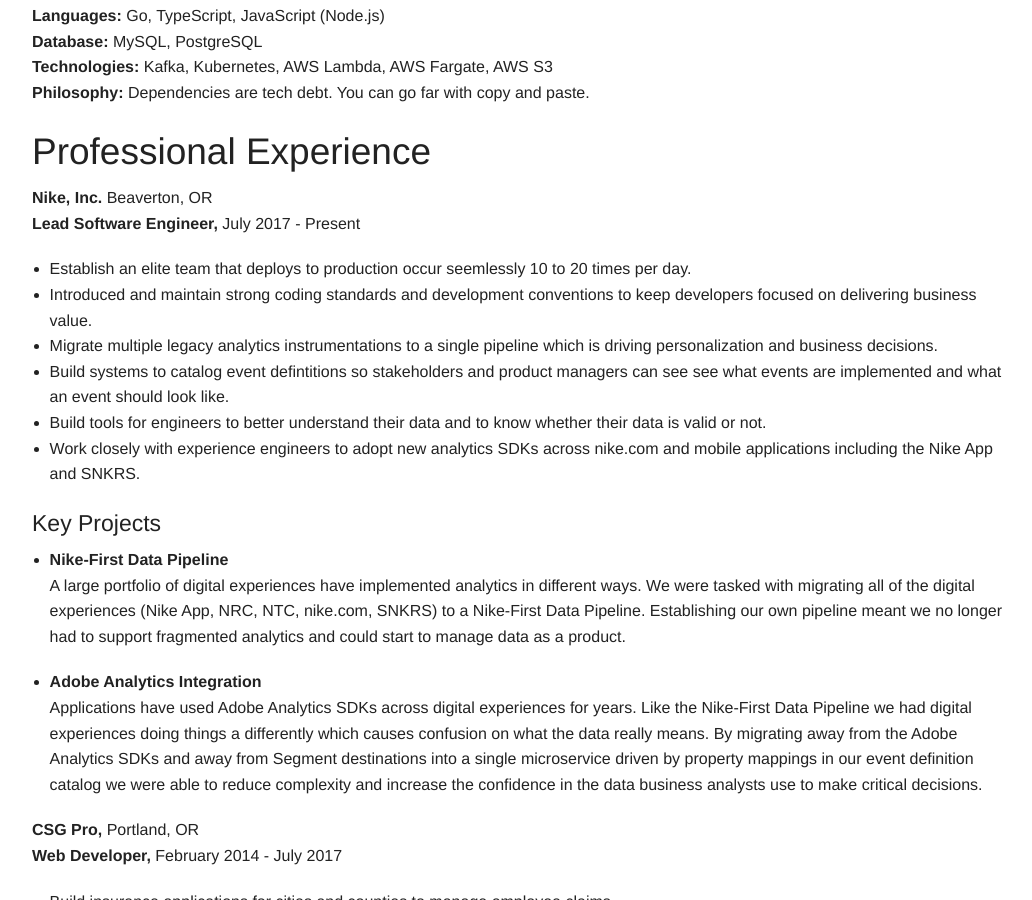
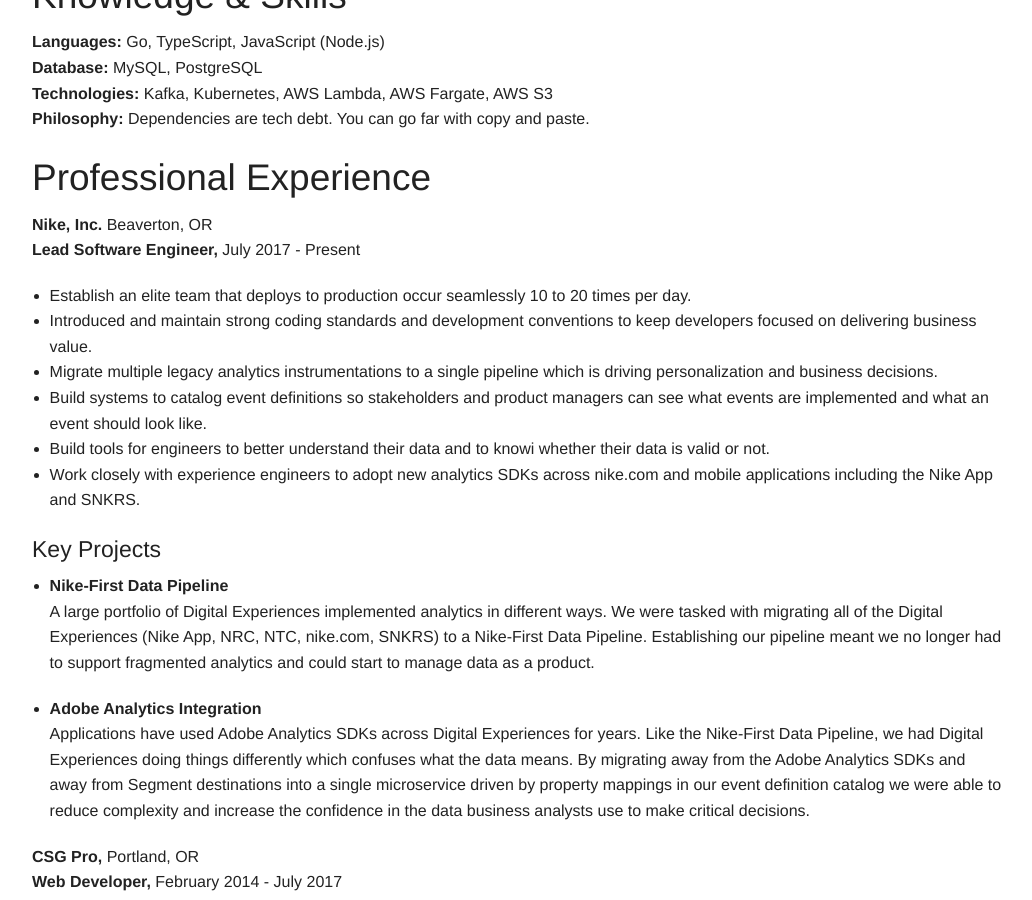
Before and after one commit to kenhowardpdx/kenhowardpdx.github.io, a Jekyll site: the page built from resume/index.md, in a window 1280 px wide and 900 px high, scrolled down 489 px. Shown: the whole window, without its empty margins (123-1155 px from the left). Built offline with Jekyll 4.4.1, drawn with Linux system fonts in a browser that asks for light colours; some of the changed text lies outside the part shown.

Commit message:
grammarly feedback resume

```diff
--- a/_layouts/resume.html
+++ b/_layouts/resume.html
@@ -2,5 +2,5 @@
 layout: default
 ---
 <h1 class="page-title">{{ page.title }}</h1>
-<p class="post-summary">{{ page.summary }}</p>
+<h2 class="post-summary">{{ page.summary }}</h2>
 {{content}}
--- a/resume/index.md
+++ b/resume/index.md
@@ -27,37 +27,37 @@
 **Nike, Inc.** Beaverton, OR<br>
 **Lead Software Engineer,** July 2017 - Present
 
-* Establish an elite team that deploys to production occur seemlessly 10 to
-20 times per day.
+* Establish an elite team that deploys to production occur seamlessly 10 to 20
+times per day.
 * Introduced and maintain strong coding standards and development conventions
 to keep developers focused on delivering business value.
-* Migrate multiple legacy analytics instrumentations to a single pipeline
-which is driving personalization and business decisions.
-* Build systems to catalog event defintitions so stakeholders and product
-managers can see see what events are implemented and what an event should look
+* Migrate multiple legacy analytics instrumentations to a single pipeline which
+is driving personalization and business decisions.
+* Build systems to catalog event definitions so stakeholders and product
+managers can see what events are implemented and what an event should look
 like.
-* Build tools for engineers to better understand their data and to know whether
-their data is valid or not.
+*  Build tools for engineers to better understand their data and to knowi
+whether their data is valid or not.
 * Work closely with experience engineers to adopt new analytics SDKs across
 nike.com and mobile applications including the Nike App and SNKRS.
 
 #### Key Projects
 
 * **Nike-First Data Pipeline**<br>
-A large portfolio of digital experiences have implemented analytics
-in different ways. We were tasked with migrating all of the digital experiences
-(Nike App, NRC, NTC, nike.com, SNKRS) to a Nike-First Data Pipeline.
-Establishing our own pipeline meant we no longer had to support fragmented
-analytics and could start to manage data as a product.
+A large portfolio of Digital Experiences implemented analytics in different
+ways. We were tasked with migrating all of the Digital Experiences (Nike App,
+NRC, NTC, nike.com, SNKRS) to a Nike-First Data Pipeline. Establishing our
+pipeline meant we no longer had to support fragmented analytics and could start
+to manage data as a product.
 
 * **Adobe Analytics Integration**<br>
-Applications have used Adobe Analytics SDKs across digital experiences for years. Like
-the Nike-First Data Pipeline we had digital experiences doing things a
-differently which causes confusion on what the data really means. By migrating
-away from the Adobe Analytics SDKs and away from Segment destinations into a
-single microservice driven by property mappings in our event definition catalog
-we were able to reduce complexity and increase the confidence in the data
-business analysts use to make critical decisions.
+Applications have used Adobe Analytics SDKs across Digital Experiences for
+years. Like the Nike-First Data Pipeline, we had Digital Experiences doing
+things differently which confuses what the data means. By migrating away from
+the Adobe Analytics SDKs and away from Segment destinations into a single
+microservice driven by property mappings in our event definition catalog we
+were able to reduce complexity and increase the confidence in the data business
+analysts use to make critical decisions.
 
 **CSG Pro,** Portland, OR<br>
 **Web Developer,** February 2014 - July 2017
```
Also changed, not shown: other parts of resume/index.md (+4 -4 lines).
